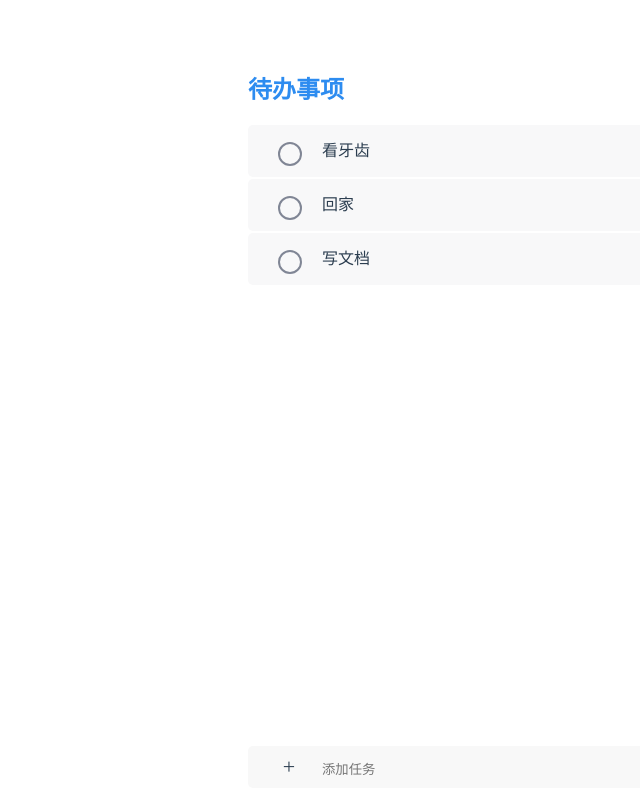
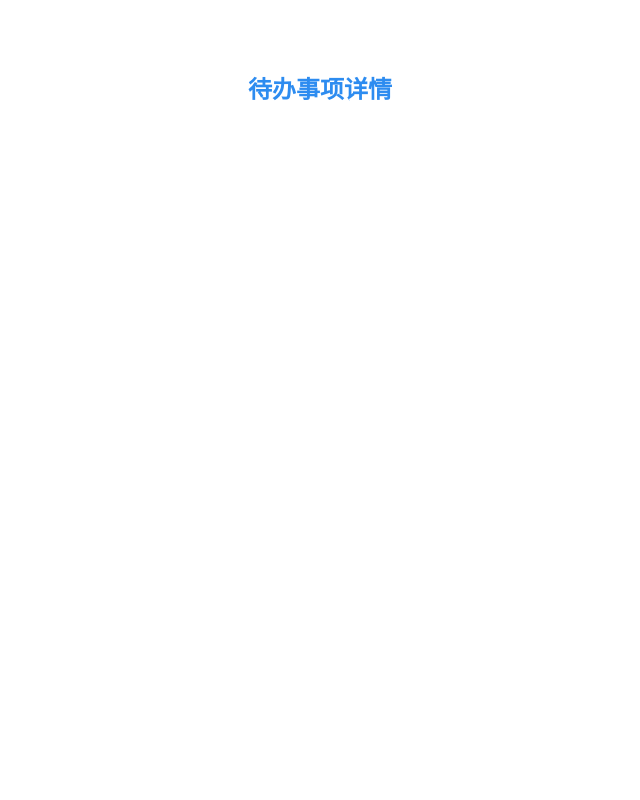
Before and after one commit to Reesehome/vue3-todolist, a Vue app: page /detail in a window 1280 px wide. Shown: the whole page, without its empty margins (142-782 px from the left). Built offline with nearby package versions, Linux system fonts and the light colour scheme.

Commit message:
增加路由文件

```diff
--- a/package.json
+++ b/package.json
@@ -7,7 +7,8 @@
     "serve": "vite preview"
   },
   "dependencies": {
-    "vue": "^3.0.5"
+    "vue": "^3.0.5",
+    "vue-router": "4"
   },
   "devDependencies": {
     "@vitejs/plugin-vue": "^1.2.2",
--- a/src/App.vue
+++ b/src/App.vue
@@ -1,19 +1,17 @@
 <template>
     <!-- <NewFeatures></NewFeatures> -->
-    <TodoList></TodoList>
+    <router-view></router-view>
 </template>
 
 <script lang="ts">
 import { defineComponent, ref } from 'vue';
 
 import NewFeatures from '@/demo/Index.vue';
-import TodoList from '@/views/TodoList.vue';
 
 export default defineComponent({
     name: 'App',
     components: {
         NewFeatures,
-        TodoList
     },
 });
 </script>
--- a/src/demo/Emit.vue
+++ b/src/demo/Emit.vue
@@ -1,9 +1,10 @@
 <template>
     <Component1 @sent-msg="getMsg"></Component1>
+    <p>{{msg}}</p>
 </template>
 
 <script lang="ts">
-import { defineComponent, createApp } from "vue";
+import { defineComponent, createApp, ref } from "vue";
 const component1 = defineComponent({
     name: 'component1',
     emits: ['sentMsg'],
@@ -25,10 +26,12 @@ export default defineComponent({
         'Component1': component1,
     },
     setup() {
+        let msg = ref('');
         const getMsg = (val: string) => {
-            console.log(val)
+            msg.value = val;
         }
         return {
+            msg,
             getMsg
         }
     },
--- a/src/main.ts
+++ b/src/main.ts
@@ -1,8 +1,10 @@
 import { createApp } from 'vue'
 import App from './App.vue'
+import router from './router/index'
 
 let app = createApp(App);
 // console.log(app.config)
 // app.config.devtools = true;
+app.use(router)
 
 app.mount('#app');
--- /dev/null
+++ b/src/router/index.ts
@@ -0,0 +1,26 @@
+import { createRouter, createWebHistory } from 'vue-router';
+
+const routes = [
+    {
+        path: '/',
+        redirect: '/todo'
+    },
+    {
+        path: '/todo',
+        component: () => import("@/views/TodoList.vue"),
+    },
+    {
+        path: '/detail',
+        component: () => import("@/views/TodoDetail.vue")
+    },
+    {
+        path: '/newFeature',
+        component: () => import("@/demo/Index.vue"),
+    }
+
+]
+
+export default createRouter({
+    history: createWebHistory(),
+    routes
+})
--- /dev/null
+++ b/src/views/TodoDetail.vue
@@ -0,0 +1,18 @@
+<template>
+    <h2>待办事项详情</h2>
+
+</template>
+
+<script lang="ts">
+import { defineComponent } from 'vue';
+export default defineComponent({
+    name: 'Detail',
+});
+</script>
+
+<style scoped>
+h2 {
+    text-align: left;
+    color: #2d8cf0;
+}
+</style>
--- a/src/views/TodoList.vue
+++ b/src/views/TodoList.vue
@@ -15,9 +15,12 @@
 <script lang='ts'>
 import { defineComponent, reactive, ref } from 'vue';
 import { TodoListItem } from '/types/data.d.ts';
+import { useRouter } from 'vue-router';
+
 export default defineComponent({
     name: 'TodoList',
     setup: () => {
+        const router = useRouter();
         let newTask = ref('');
         let state = reactive({
             list: <TodoListItem>[
@@ -45,7 +48,9 @@ export default defineComponent({
         const del = (index: string | number | symbol)=> {
             state.list.splice(index, 1)
         }
-        const showDetail = (l: TodoListItem) => {};
+        const showDetail = (l: TodoListItem) => {
+            router.push({ path: '/detail' })
+        };
         const toggleFinished = (l: TodoListItem) => {
             l.finished = !l.finished;
         }
```
Also changed, not shown: 1 other file (tests, documents, lock files or other folders).
